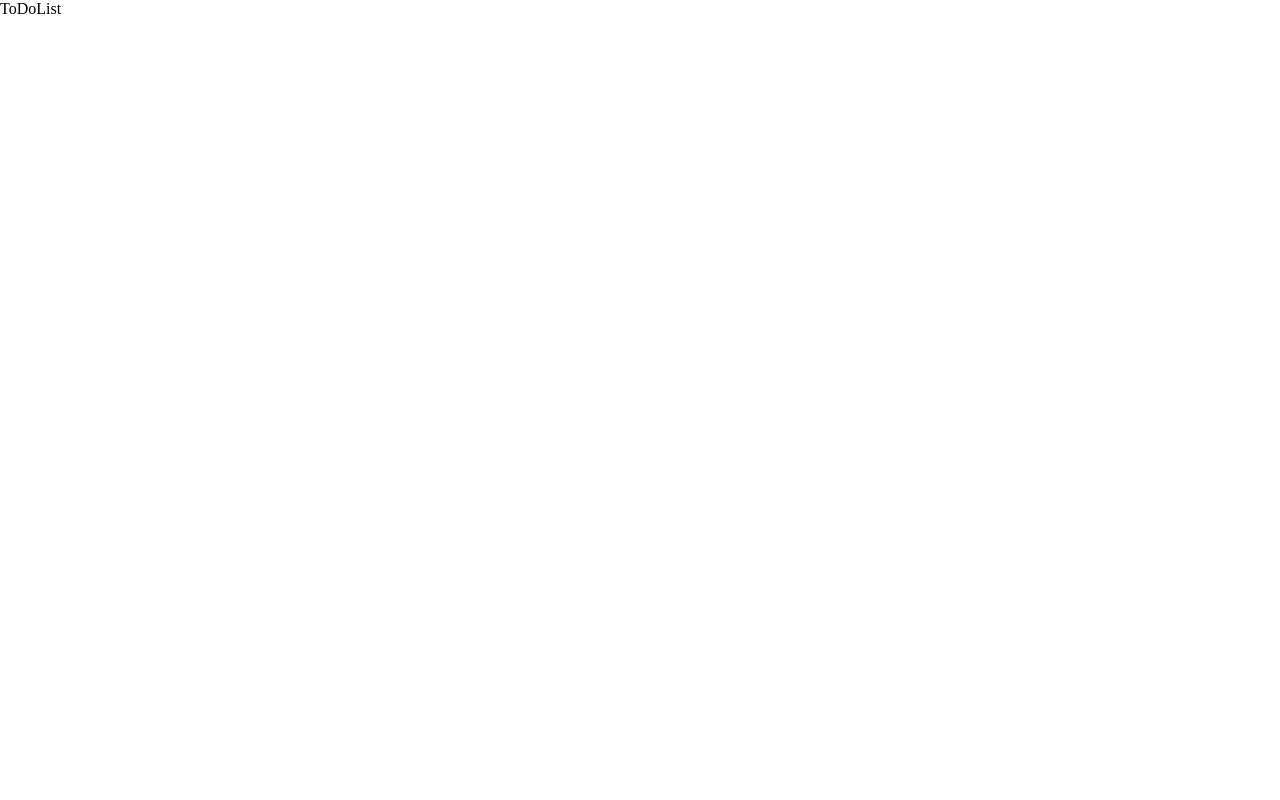
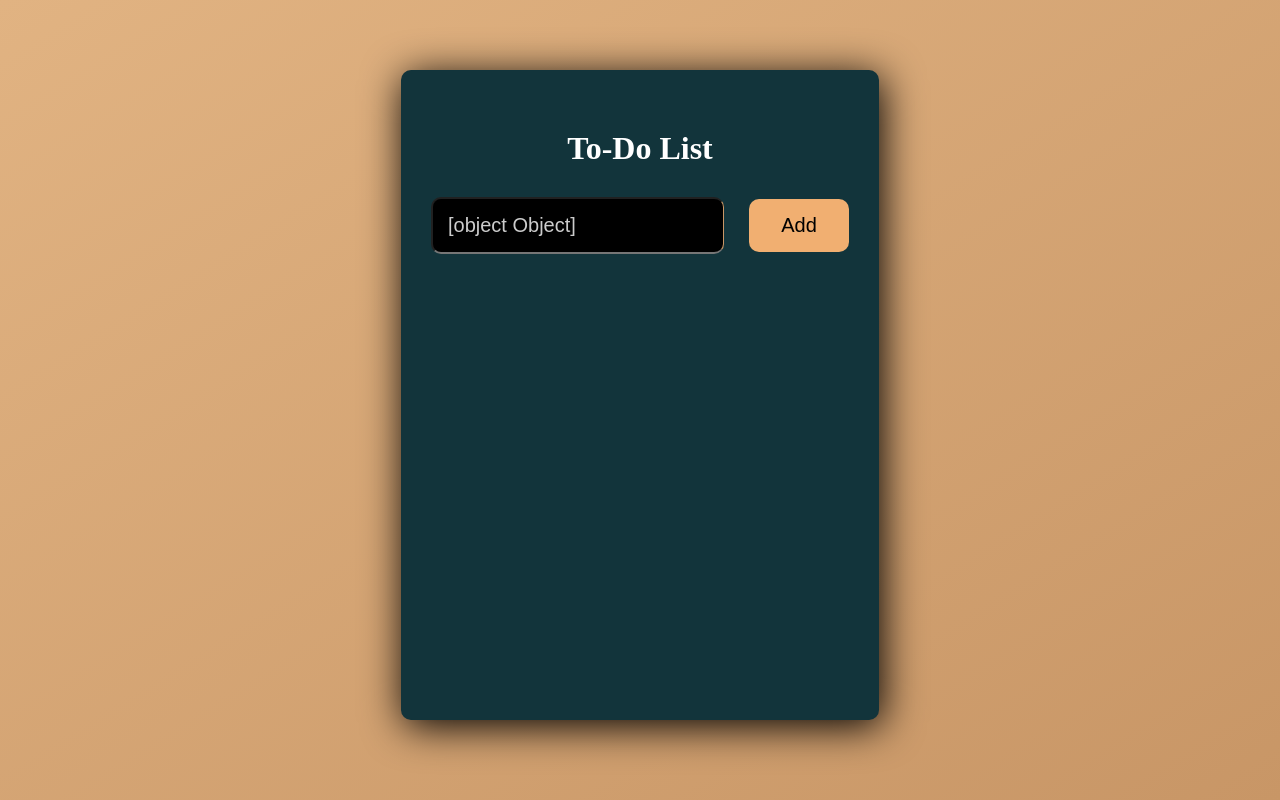
Before and after one commit to JeanPaulAri/ToDoList-React, a React (Create React App) app: page / in a window 1280 px wide. Built offline with nearby package versions, Linux system fonts and the light colour scheme.

Commit message:
adding Components

```diff
--- a/src/App.js
+++ b/src/App.js
@@ -1,10 +1,29 @@
+import React,{useState} from 'react';
+
+import Header from './Components/Header';
+import Form from './Components/Form';
 import './App.scss';
 
 function App() {
+
+    const [input,setInput]= useState("");
+    const [Activities,setActivities]= useState([]);
   return (
-    <div>
+    <div className="container">
+        <div className="app-wrapper">
+            <div>
+                <Header />
+            </div>
+            <div>
+                <Form
+                    input={input}
+                    setInput={setInput}
+                    Activities={Activities}
+                    setActivities={setActivities}
+                />
+            </div>
 
-      ToDoList
+        </div>
     </div>
   );
 }
--- a/src/App.scss
+++ b/src/App.scss
@@ -1,5 +1,3 @@
-
-
 *{
   margin:0;
   padding:0;
@@ -44,7 +42,7 @@
   border-radius:10px;
 }
 .button-add{
-  width: 10px;
+  width: 100px;
   padding: 15px 15px;
   font-size: 20px;
   border-radius:10px;
--- /dev/null
+++ b/src/Components/Form.jsx
@@ -0,0 +1,28 @@
+import React from 'react';
+
+const Form = ( input, setInput, Activities, setActivities ) => {
+
+    const inputChange = (e) => {
+        setInput(e.event.target);
+    }
+    const submitChange = (e) => {
+        e.preventDefault();
+    }
+    return (
+        <form onSubmit={submitChange}>
+            <input
+                type="text"
+                placeholder="Enter an activity..."
+                className="task-input"
+                value={input}
+                required
+                onChange={inputChange}
+             />
+            <button className="button-add" type="submit">
+                Add
+            </button>
+        </form>
+    );
+};
+
+export default Form;
--- /dev/null
+++ b/src/Components/Header.jsx
@@ -0,0 +1,11 @@
+import React from 'react';
+
+const Header = () => {
+    return (
+        <div className="header">
+            <h1>To-Do List</h1>
+        </div>
+    );
+}
+
+export default Header;
--- a/src/index.js
+++ b/src/index.js
@@ -6,6 +6,8 @@ import App from './App';
 
 const root = ReactDOM.createRoot(document.getElementById('root'));
 root.render(
-    <App />
+    <React.StrictMode>
+        <App />
+    </React.StrictMode>
 
 );
```
